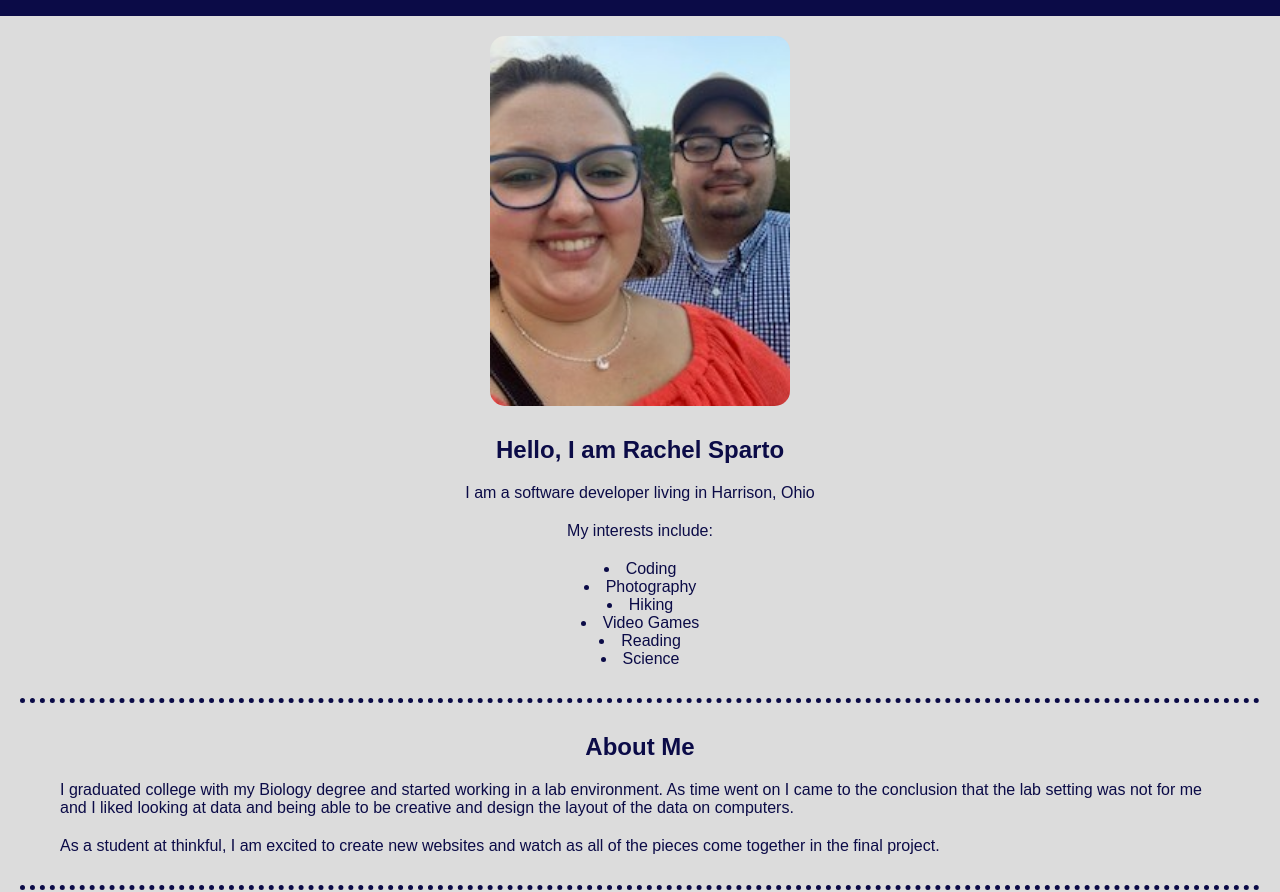
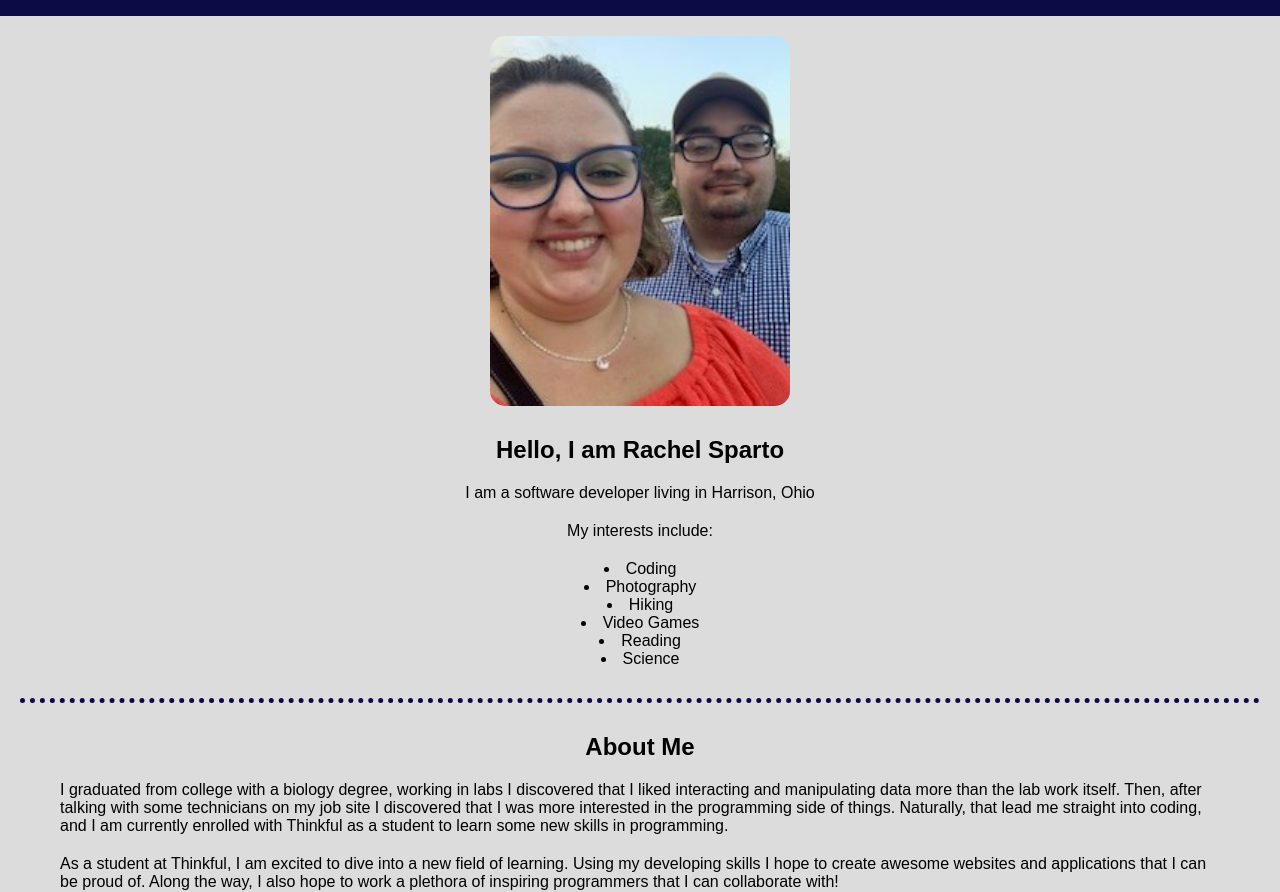
Before and after one commit to RachelSparto/Portfolio-Web-Page, a plain HTML site: page index.html in a window 1280 px wide. Shown: the part 84-976 px from the top of the page. Drawn offline with Linux system fonts and the light colour scheme; a script that the page names is missing.

Commit message:
updated the content in the about me article

```diff
--- a/index.html
+++ b/index.html
@@ -16,7 +16,7 @@
       <p class="grey-font"> Full Stack Software Developer </p>
     </header>
 
-    <main class="brown-font">
+    <main>
       <!-- add photo in top of main section -->
       <img src="images/main/profile.jpg" width="300" alt="Rachel Spato profile picture">
       <!-- introduction name and location -->
@@ -41,8 +41,8 @@
 
       <article id="about_me">
         <h2 class="center"> About Me </h2>
-        <p> I graduated college with my Biology degree and started working in a lab environment. As time went on I came to the conclusion that the lab setting was not for me and I liked looking at data and being able to be creative and design the layout of the data on computers. </p>
-        <p> As a student at thinkful, I am excited to create new websites and watch as all of the pieces come together in the final project. </p>
+        <p> I graduated from college with a biology degree, working in labs I discovered that I liked interacting and manipulating data more than the lab work itself. Then, after talking with some technicians on my job site I discovered that I was more interested in the programming side of things. Naturally, that lead me straight into coding, and I am currently enrolled with Thinkful as a student to learn some new skills in programming.  </p>
+        <p> As a student at Thinkful, I am excited to dive into a new field of learning. Using my developing skills I hope to create awesome websites and applications that I can be proud of. Along the way, I also hope to work a plethora of inspiring programmers that I can collaborate with! </p>
       </article>
 
     <hr>
```
